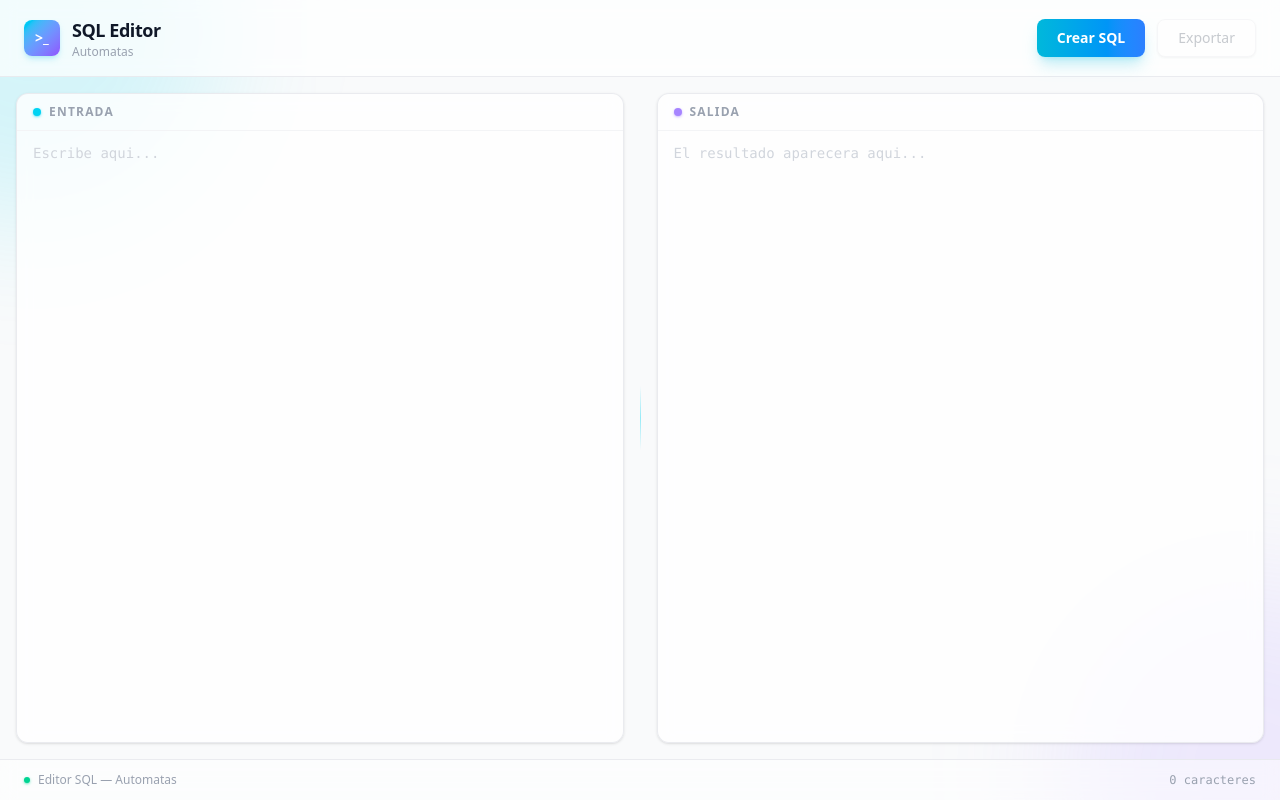
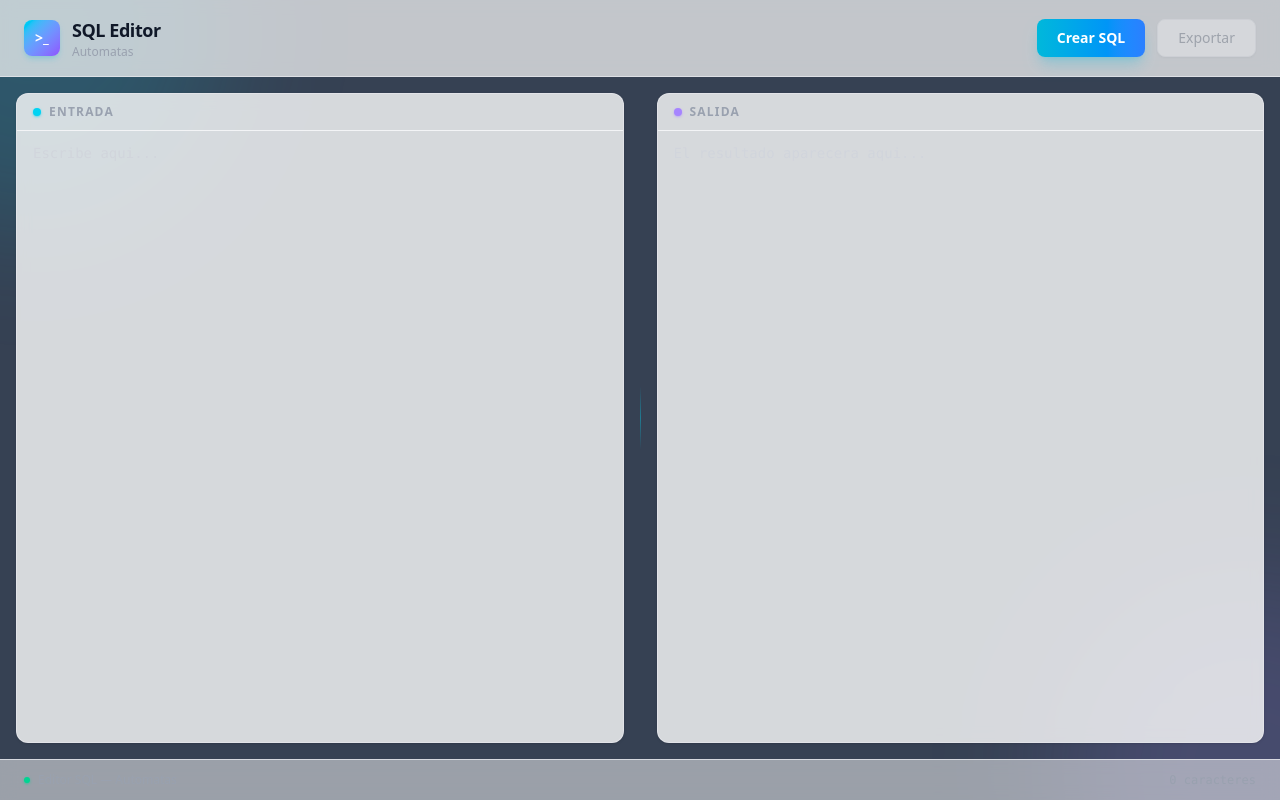
Before and after one commit to adriantecprogrammer/EDITOR-SQL-AUTOMATAS, a SvelteKit app: page / in a window 1280 px wide. Built offline with nearby package versions, Linux system fonts and the light colour scheme.

Commit message:
feat: cambio de color en el bg
cambio de color en el bg

close

```diff
--- a/src/routes/+page.svelte
+++ b/src/routes/+page.svelte
@@ -23,7 +23,7 @@
 	}
 </script>
 
-<div class="relative flex min-h-screen flex-col bg-gray-50 text-gray-800">
+<div class="relative flex min-h-screen flex-col bg-gray-700 text-gray-800">
 	<!-- Background glow effects -->
 	<div class="pointer-events-none absolute inset-0 overflow-hidden">
 		<div class="absolute -top-40 -left-40 h-96 w-96 rounded-full bg-cyan-400/15 blur-3xl"></div>
```
